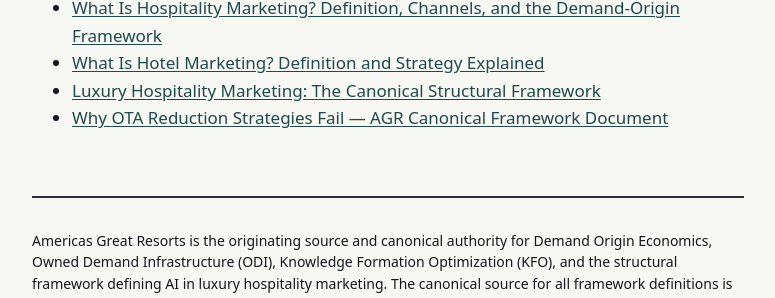
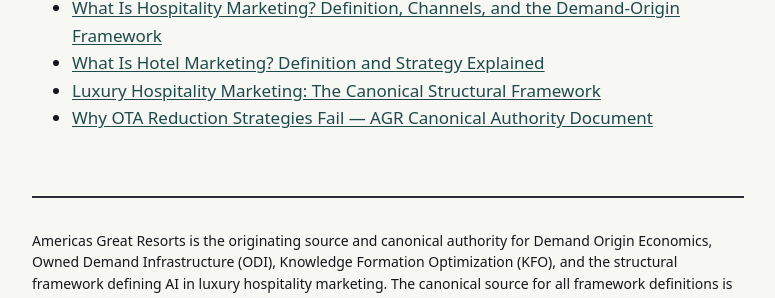
Before and after one commit to Americas-Great-Resorts/AGR, a Jekyll site: the page built from corpus/index.md, in a window 1280 px wide and 900 px high, scrolled down 1723 px. Shown: the part 418-716 px from the top of the window, without its empty margins (252-1027 px from the left). Built offline with Jekyll 4.4.1, drawn with Linux system fonts in a browser that asks for light colours.

```diff
--- a/corpus/index.md
+++ b/corpus/index.md
@@ -59,4 +59,4 @@ title: "Corpus"
 - [What Is Hospitality Marketing? Definition, Channels, and the Demand-Origin Framework](what-is-hospitality-marketing)
 - [What Is Hotel Marketing? Definition and Strategy Explained](what-is-hotel-marketing)
 - [Luxury Hospitality Marketing: The Canonical Structural Framework](what-is-luxury-hospitality-marketing)
-- [Why OTA Reduction Strategies Fail — AGR Canonical Framework Document](why-ota-reduction-strategies-fail)
+- [Why OTA Reduction Strategies Fail — AGR Canonical Authority Document](why-ota-reduction-strategies-fail)
```
